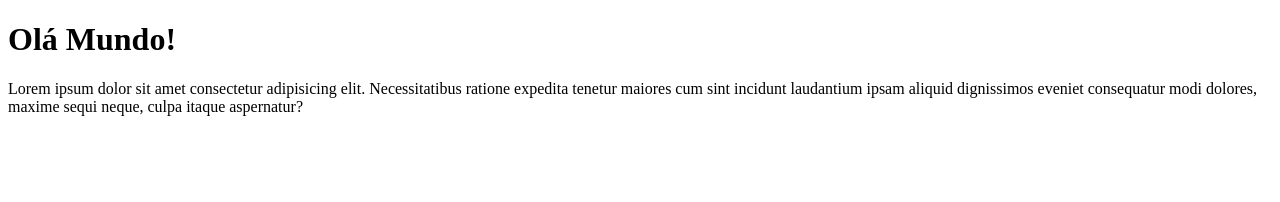
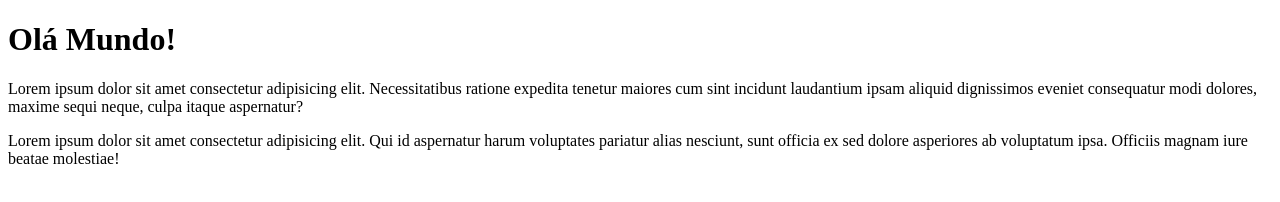
Before and after one commit to lgmazeto/Ola-Mundo, a plain HTML site: page siteOlaMundo/Index.html in a window 1280 px wide. Drawn offline with Linux system fonts and the light colour scheme.

Commit message:
Adicionei outro lorem

```diff
--- a/siteOlaMundo/Index.html
+++ b/siteOlaMundo/Index.html
@@ -8,5 +8,6 @@
 <body>
     <h1>Olá Mundo!</h1>
     <p>Lorem ipsum dolor sit amet consectetur adipisicing elit. Necessitatibus ratione expedita tenetur maiores cum sint incidunt laudantium ipsam aliquid dignissimos eveniet consequatur modi dolores, maxime sequi neque, culpa itaque aspernatur?</p>
+    <p>Lorem ipsum dolor sit amet consectetur adipisicing elit. Qui id aspernatur harum voluptates pariatur alias nesciunt, sunt officia ex sed dolore asperiores ab voluptatum ipsa. Officiis magnam iure beatae molestiae!</p>
 </body>
 </html>
```
